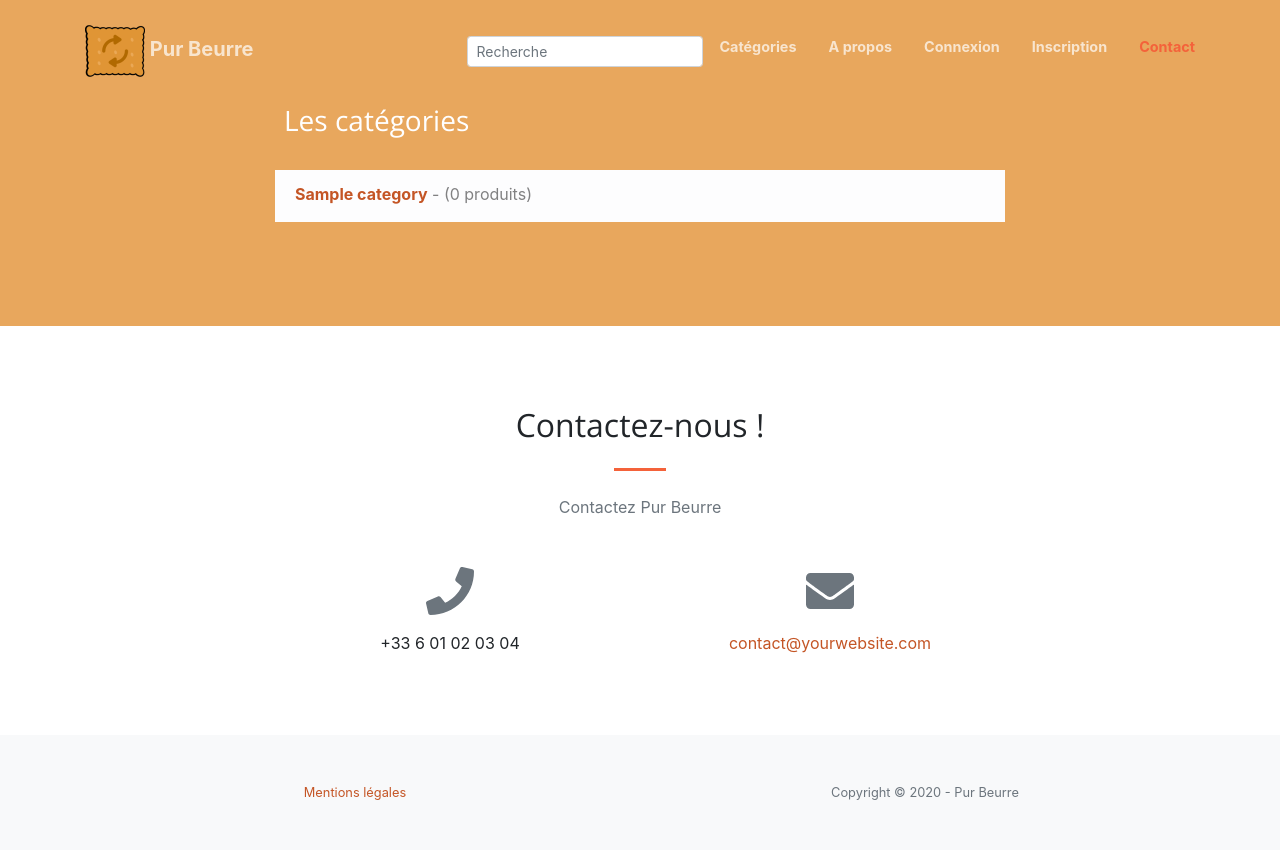
After one commit to lemarak/OC_Projet11, a Django app: page /products/categories/ in a window 1280 px wide. The commit adds this page. Run offline with Django 3.2, Linux system fonts and the light colour scheme; tables that the repository leaves empty hold one stand-in row (values such as "Sample post"); some libraries are stand-ins or nearby versions; some web fonts are replaced.

Commit message:
Add list categories

```diff
--- a/pages/templates/pages/_base.html
+++ b/pages/templates/pages/_base.html
@@ -8,7 +8,7 @@
     <meta name="viewport" content="width=device-width, initial-scale=1, shrink-to-fit=no" />
     <meta name="description" content="" />
     <meta name="author" content="" />
-    <title>Pur Beurre</title>
+    <title>{% block title %}Pur Beurre{% endblock title %}</title>
     <!-- Favicon-->
     <link rel="icon" type="image/x-icon" href="{% static 'images/favicon.png' %}" />
     <!-- Font Awesome icons (free version)-->
@@ -45,7 +45,7 @@
                                 placeholder="Recherche">
                         </form>
                     </li>
-
+                    <li class="nav-item"><a class="nav-link js-scroll-trigger" href="{% url 'categories'%}">Catégories</a></li>
                     <li class="nav-item"><a class="nav-link js-scroll-trigger" href="#about">A propos</a></li>
                     {% if user.is_authenticated %}
                     <li class="nav-item"><a class="nav-link" href="{% url 'profile' user.id %}">{{ user.username }}</a>
--- a/products/models.py
+++ b/products/models.py
@@ -28,6 +28,9 @@ class Category(models.Model):
     def __str__(self):
         """Custom representation of a category instance."""
         return str(self.name)
+
+    class Meta:
+        ordering = ['name']
 
 
 class ProductManager(models.Manager):
--- /dev/null
+++ b/products/templates/products/categories.html
@@ -0,0 +1,37 @@
+{% extends 'pages/_base.html' %}
+{% load static %}
+
+{% block title %}Pur Beurre - Catégories {% endblock title %}
+
+{% block content %}
+
+<section class="page-section bg-primary">
+    <div class="container">
+
+
+
+        <div class="row">
+            <div class="col-md-2"></div>
+            <div class="col-md-8">
+                <div class="row p-4">
+                    <h3 class="text-white">Les catégories</h3>
+                </div>
+                 <ul class="list-group list-group-flush">
+                    {% for category in categories %}
+                    <li class="list-group-item list-group-item-light pb-3"><a
+                            href="{% url 'category' category.pk %}"><strong>{{ category }}</strong></a> -
+                        ({{ category.product_set.count }} produits)
+                    </li>
+                    {% endfor %}
+                </ul>
+            </div>
+            <div class="col-md-2"></div>
+        </div>
+        <br>
+        <!-- Navigate-->
+        {% include "pages/navigate.html" %}
+
+    </div>
+</section>
+
+{% endblock %}
--- a/products/urls.py
+++ b/products/urls.py
@@ -7,7 +7,8 @@ from .views import (
     SearchListView,
     FavoritesListView,
     admin_favorite,
-    CategoryListView
+    CategoryListView,
+    CategoriesListView
 )
 
 urlpatterns = [
@@ -20,4 +21,5 @@ urlpatterns = [
     path('favorite/<str:pk>/<str:action>/', admin_favorite,
          name='admin_favorite'),
     path('category/<str:pk>', CategoryListView.as_view(), name="category"),
+    path('categories/', CategoriesListView.as_view(), name="categories"),
 ]
--- a/products/views.py
+++ b/products/views.py
@@ -87,7 +87,7 @@ class SearchListView(ListView):
 
 # for v2
 class CategoryListView(ListView):
-    """Display list prodycts from a category.
+    """Display list products from a category.
 
     **Context**
         'products', get by Product.objects.get_substitutes,
@@ -113,6 +113,20 @@ class CategoryListView(ListView):
         context['category'] = Category.objects.get(pk=self.kwargs['pk'])
 
         return context
+
+
+# for v2
+class CategoriesListView(ListView):
+    """Display list categories.
+        **Context**
+        'categories', get by Categories.all,
+    **Template:**
+        'products/categories.html'
+    """
+    model = Category
+    template_name = 'products/categories.html'
+    context_object_name = 'categories'
+    paginate_by = 6
 
 
 class FavoritesListView(ListView):
--- a/purbeurre_project/static/css/purbeurre.css
+++ b/purbeurre_project/static/css/purbeurre.css
@@ -13,6 +13,7 @@
     max-height: 70px;
     width: auto;
     max-width: 100px;
+    border-radius: 30%;
 }
 
 .item {
```
Also changed, not shown: products/tests/tests_views.py (+3 -2 lines).
